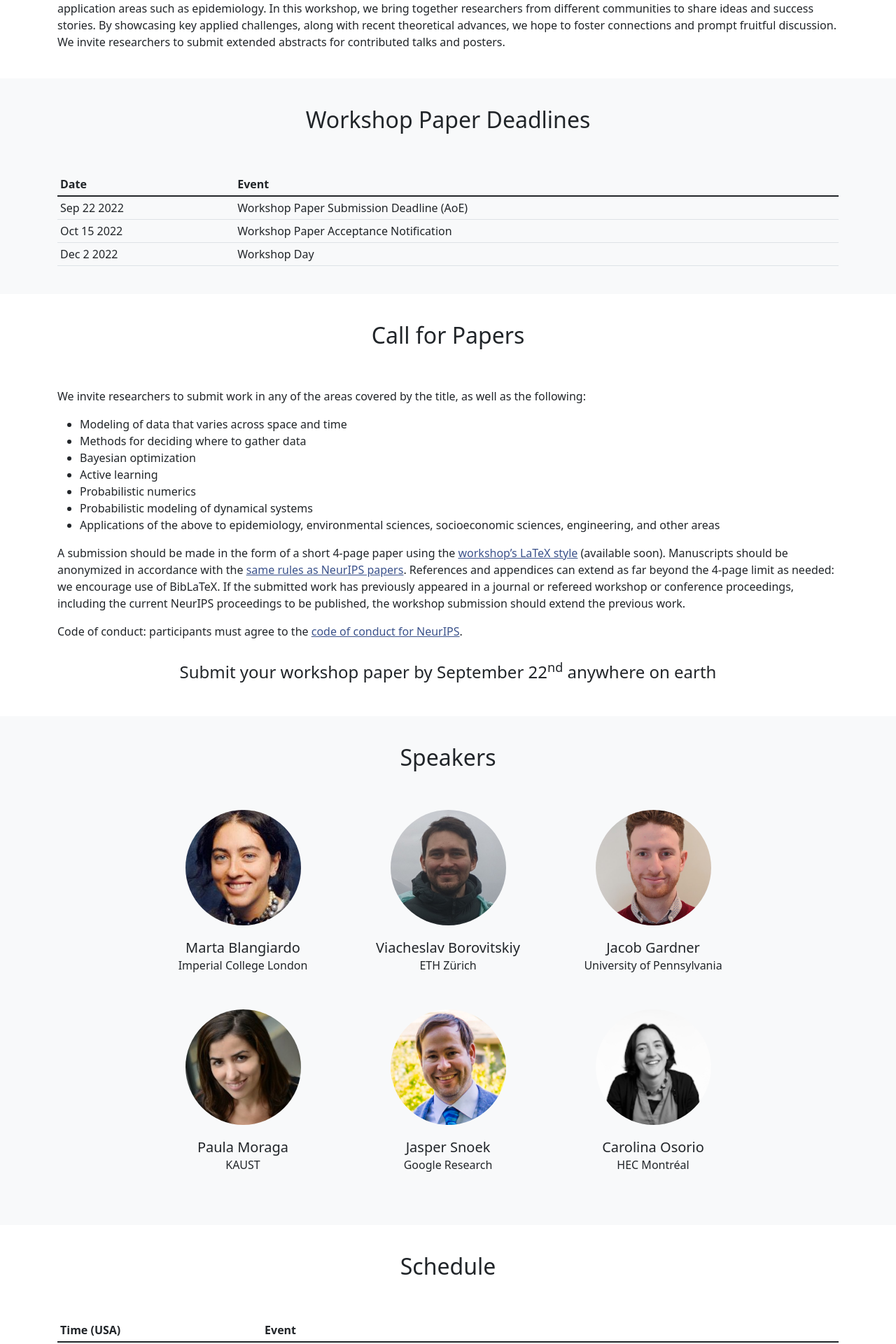
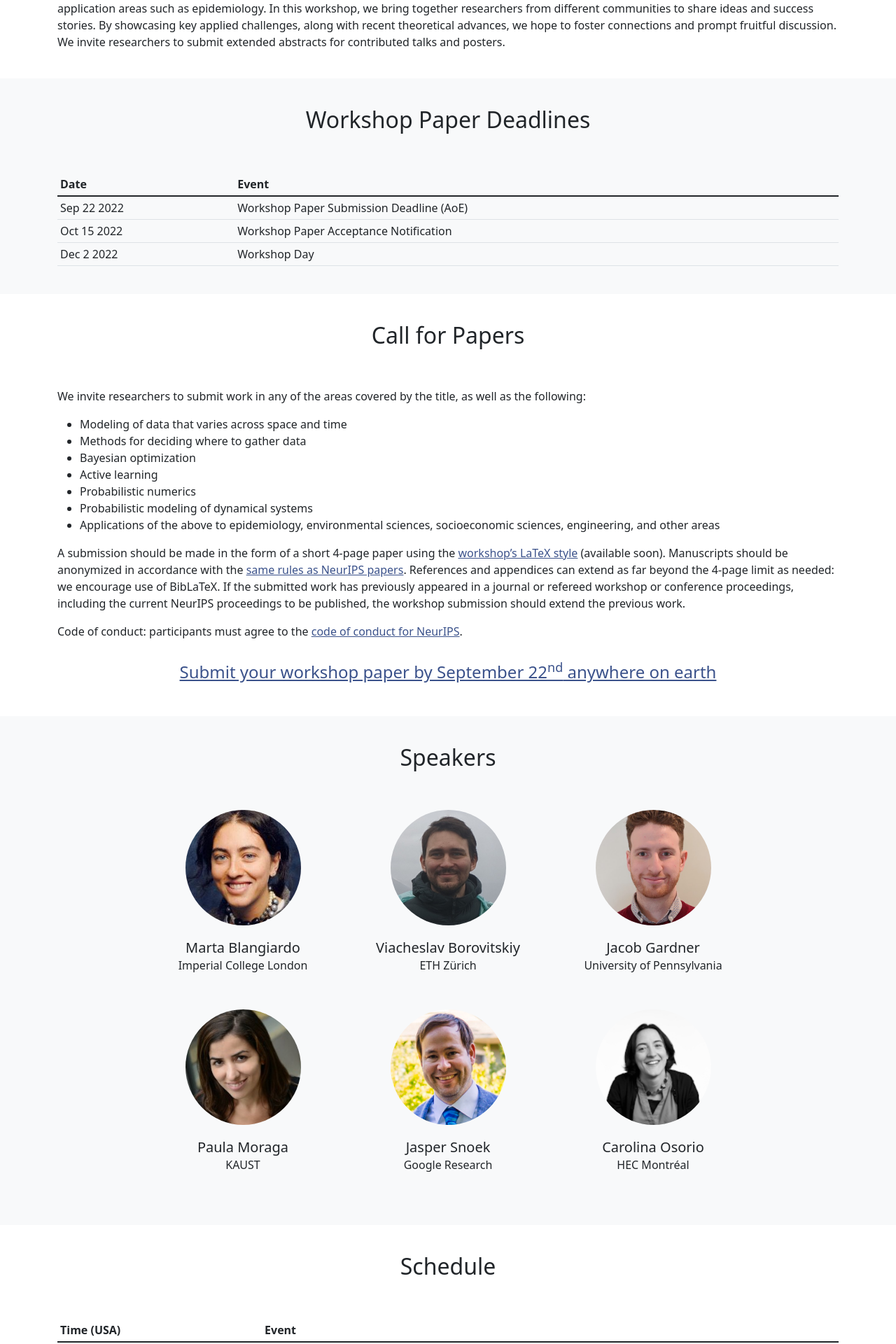
Before and after one commit to gp-seminar-series/neurips-2022, a Jekyll site: the page built from index.html, in a window 1280 px wide. Shown: the part 590-2510 px from the top of the page at 70% size. Built offline with Jekyll 4.4.1, drawn with Linux system fonts in a browser that asks for light colours; nearby versions of some CDN libraries.

Commit message:
Add submission URL.

```diff
--- a/callforpapers.html
+++ b/callforpapers.html
@@ -21,4 +21,4 @@ If the submitted work has previously appeared in a journal or refereed workshop
 
 Code of conduct: participants must agree to the <a href="https://neurips.cc/public/CodeOfConduct">code of conduct for NeurIPS</a>.
 
-<p class="h4 text-center py-3">Submit your workshop paper by September 22<sup>nd</sup> anywhere on earth</p>
+<p class="h4 text-center py-3"><a href="https://cmt3.research.microsoft.com/GPSMDMS2022/">Submit your workshop paper by September 22<sup>nd</sup> anywhere on earth</a></p>
```
